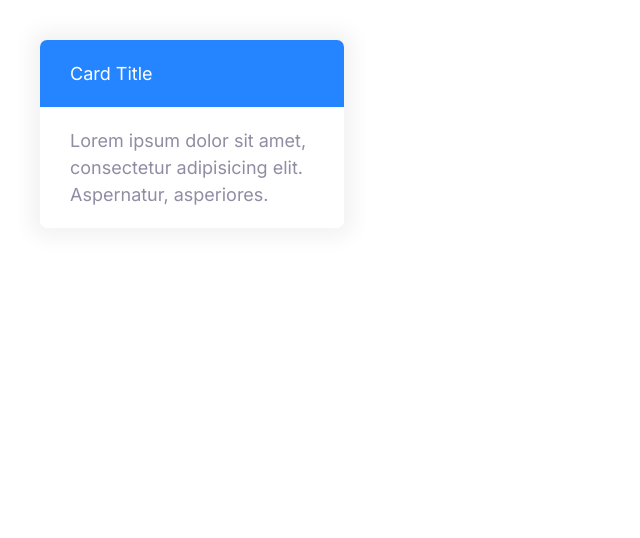
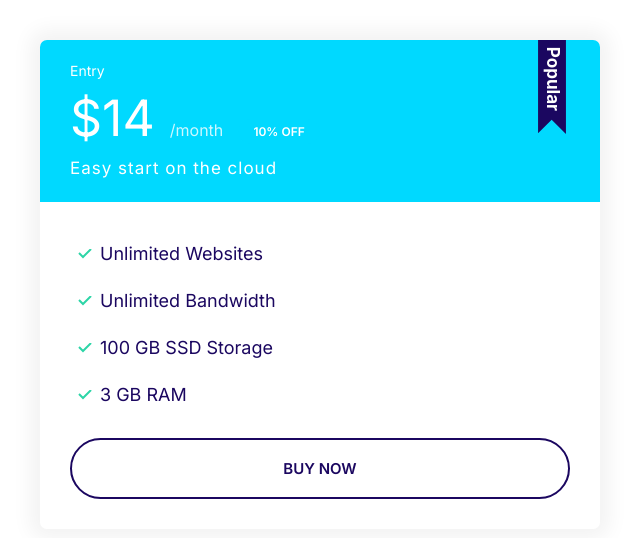
Before and after one commit to shreyanskh1/cloudnine, a plain HTML site: page index.html in a window 1280 px wide. Shown: the whole page, without its empty margins (0-640 px from the left). Drawn offline with Linux system fonts and the light colour scheme.

Commit message:
Build plans using cards, badges and buttons

```diff
--- a/css/styles.css
+++ b/css/styles.css
@@ -15,7 +15,6 @@
 }
 
 /* Typography */
-
 html {
 	/* 62.5% of 16px = 10px */
 	font-size: 62.5%;
@@ -28,7 +27,9 @@ body {
 	color: var(--color-body);
 }
 
-h1, h2, h3 {
+h1,
+h2,
+h3 {
 	color: var(--color-headings);
 	margin-bottom: 1rem;
 }
@@ -69,7 +70,6 @@ p {
 }
 
 /* Links */
-
 a {
 	text-decoration: none;
 }
@@ -98,7 +98,6 @@ a {
 }
 
 /* Badges */
-
 .badge {
 	border-radius: 20px;
 	font-size: 2rem;
@@ -119,6 +118,7 @@ a {
 
 .badge--small {
 	font-size: 1.6rem;
+	padding: 0.5rem 1.5rem;
 }
 
 @media screen and (min-width: 1024px) {
@@ -132,7 +132,6 @@ a {
 }
 
 /* Lists */
-
 .list {
 	list-style: none;
 	padding-left: 0;
@@ -161,7 +160,6 @@ a {
 }
 
 /* Icons */
-
 .icon {
 	width: 40px;
 	height: 40px;
@@ -182,7 +180,6 @@ a {
 }
 
 /* Buttons */
-
 .btn {
 	border-radius: 40px;
 	border: 0;
@@ -246,7 +243,6 @@ a {
 }
 
 /* Inputs */
-
 .input {
 	border-radius: var(--border-radius);
 	border: 1px solid var(--color-border);
@@ -303,3 +299,64 @@ a {
 	background: var(--color-secondary);
 	color: #fff;
 }
+
+/* Plans */
+.plan__name {
+	color: #fff;
+	margin: 0;
+	font-weight: 500;
+	font-size: 2.4rem;
+}
+
+.plan__price {
+	font-size: 6rem;
+}
+
+.plan__billing-cycle {
+	font-size: 2.4rem;
+	font-weight: 300;
+	opacity: 0.8;
+	margin: 1rem;
+}
+
+.plan__description {
+	font-size: 2rem;
+	font-weight: 300;
+	letter-spacing: 1px;
+	display: block;
+}
+
+.plan .list__item {
+	margin-bottom: 2rem;
+}
+
+.plan--popular .card__header {
+	position: relative;
+}
+
+.plan--popular .card__header::before {
+	content: url(../images/popular.svg);
+	width: 40px;
+	display: inline-block;
+	position: absolute;
+	top: -6px;
+	right: 5%;
+}
+
+@media screen and (min-width: 1024px) {
+	.plan__name {
+		font-size: 1.4rem;
+	}
+
+	.plan__price {
+		font-size: 5rem;
+	}
+
+	.plan__billing-cycle {
+		font-size: 1.6rem;
+	}
+
+	.plan__description {
+		font-size: 1.7rem;
+	}
+}
--- a/index.html
+++ b/index.html
@@ -14,12 +14,25 @@
     <link rel="stylesheet" href="css/styles.css" />
   </head>
   <body>
-    <div style="width: 30%; padding: 4rem">
-      <div class="card card--primary">
-        <header class="card__header">Card Title</header>
-        <div class="card__body">
-          Lorem ipsum dolor sit amet, consectetur adipisicing elit. Aspernatur,
-          asperiores.
+    <div style="width: 50%; padding: 4rem">
+      <div class="plan plan--popular">
+        <div class="card card--secondary">
+          <header class="card__header">
+            <h3 class="plan__name">Entry</h3>
+            <span class="plan__price">$14</span>
+            <span class="plan__billing-cycle">/month</span>
+            <span class="badge badge--secondary badge--small">10% OFF</span>
+            <span class="plan__description">Easy start on the cloud</span>
+          </header>
+          <div class="card__body">
+            <ul class="list list--tick">
+              <li class="list__item">Unlimited Websites</li>
+              <li class="list__item">Unlimited Bandwidth</li>
+              <li class="list__item">100 GB SSD Storage</li>
+              <li class="list__item">3 GB RAM</li>
+            </ul>
+            <button class="btn btn--outline btn--block">Buy Now</button>
+          </div>
         </div>
       </div>
     </div>
```
Also changed, not shown: components/plans.html (added, +22 -0 lines), images/popular.svg (added).
